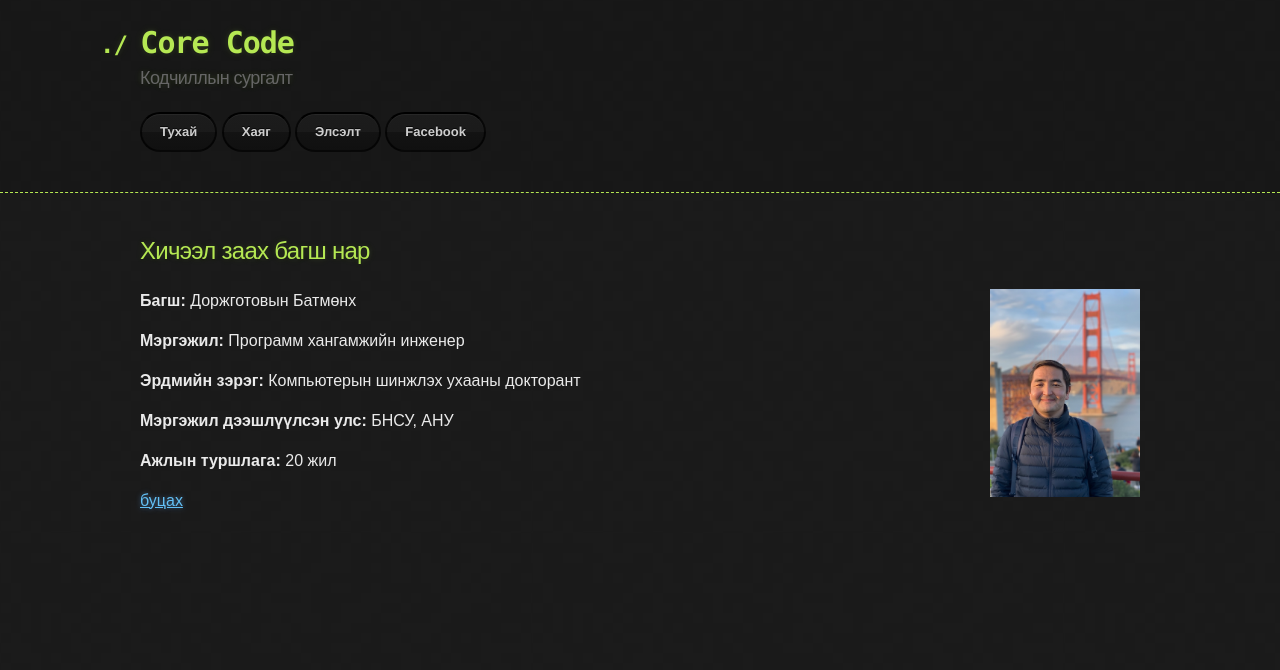
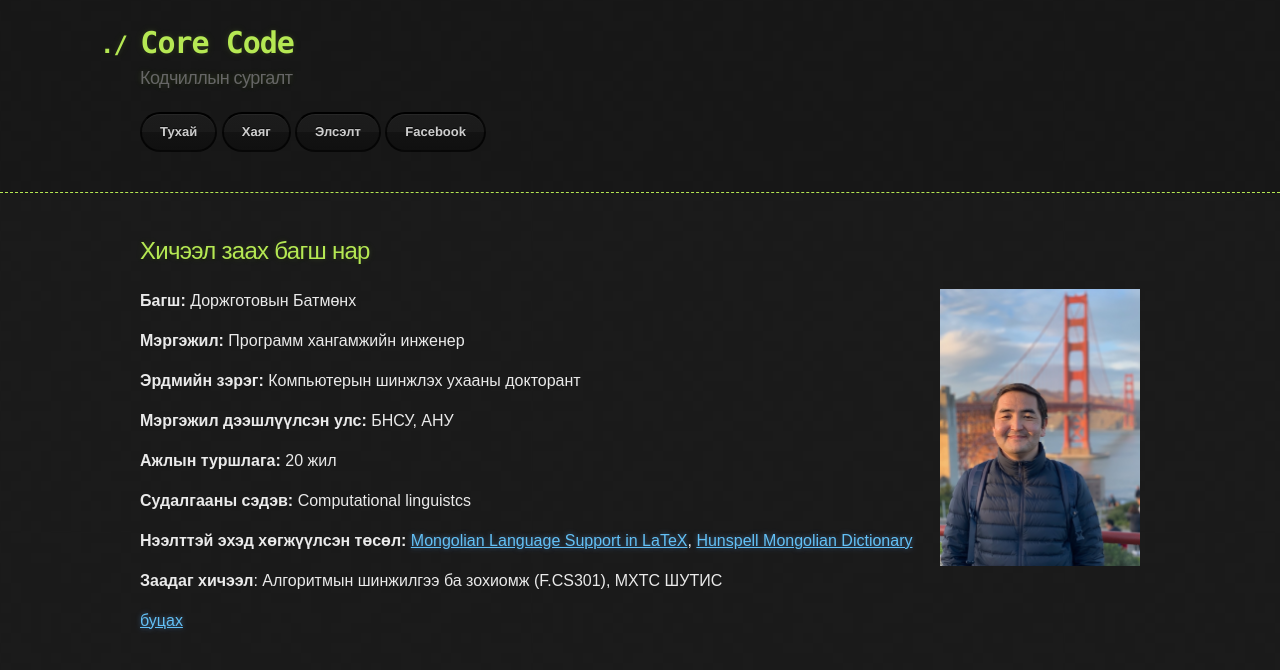
Before and after one commit to ganaatulgaa/corecode, a Jekyll site: the page built from about.md, in a window 1280 px wide. Shown: the top 670 px of the page. Built offline with Jekyll 4.4.1, drawn with Linux system fonts in a browser that asks for light colours; our own code applies the rules of GitHub Pages for plain Markdown files.

Commit message:
Update about.md

```diff
--- a/about.md
+++ b/about.md
@@ -4,10 +4,9 @@ layout: default
 
 ## Хичээл заах багш нар
 
-<div style="float: right; margin-left: 15px;">
-  <img src="assets/images/IMG_0115.jpeg" width="150">
+<div style="float: right;">
+  <img src="assets/images/IMG_0115.jpeg" width="200">
 </div>
-
 
 **Багш:** Доржготовын Батмөнх
 
@@ -19,6 +18,10 @@ layout: default
 
 **Ажлын туршлага:** 20 жил
 
+**Судалгааны сэдэв:** Computational linguistcs
 
+**Нээлттэй эхэд хөгжүүлсэн төсөл:** [Mongolian Language Support in LaTeX](https://ctan.org/pkg/mongolian-babel), [Hunspell Mongolian Dictionary](https://github.com/bataak/dict-mn)
+
+**Заадаг хичээл**: Алгоритмын шинжилгээ ба зохиомж (F.CS301), МХТС ШУТИС
 
 [буцах](./)
```
